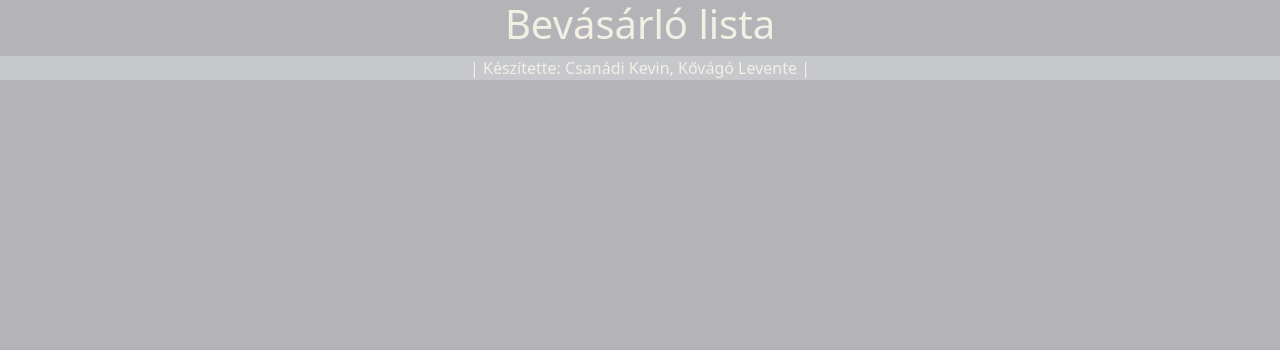
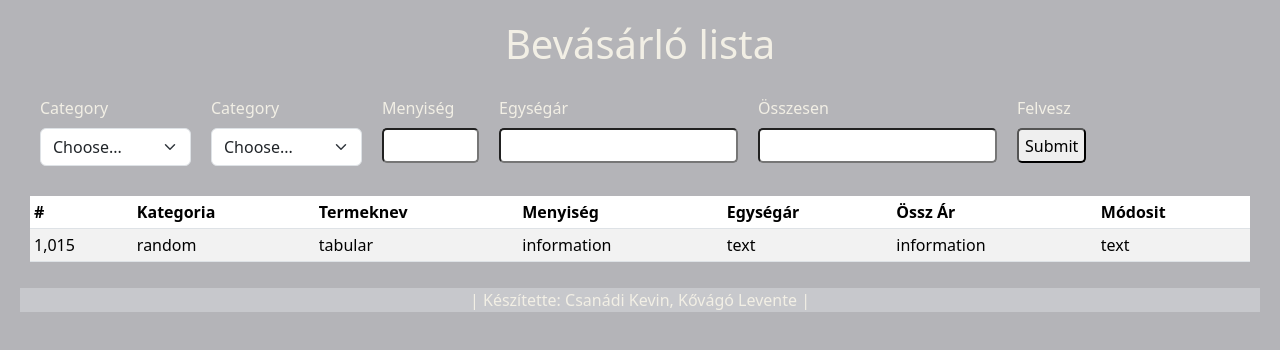
Before and after one commit to Kewkew00/Bevasarlo-lista, a website: page index.html in a window 1280 px wide. Drawn offline with nearby package versions, Linux system fonts and the light colour scheme.

Commit message:
alap komponensek feltöltése

```diff
--- a/CSS/style.css
+++ b/CSS/style.css
@@ -7,8 +7,25 @@ h1, footer {
 body {
     background-color: #B4B4B8;
     color: #F2EFE5;
+    padding: 20px;
+
 }
 
 footer {
     background-color: #C7C8CC;
 }
+div{
+    display: flex;
+
+    padding: 10px;
+    flex-direction: row;
+}
+.dropdawn{
+    display: flex;
+    flex-direction: column;
+
+}
+input{
+    border-radius: 5px;
+    height: 35px;
+}
--- a/index.html
+++ b/index.html
@@ -18,7 +18,66 @@
     <header>
         <h1>Bevásárló lista</h1>
     </header>
+    <div>
+      <div class="dropdawn .col-2">
+        <label for="category" class="form-label">Category</label>
+        <select class="form-select" id="category" required="">
+            <option value="">Choose...</option>
+            <option>United States</option>
+        </select>
+      </div>
+      <div class="dropdawn .col-2">
+          <label for="category" class="form-label">Category</label>
+        <select class="form-select" id="category" required="">
+            <option value="">Choose...</option>
+            <option>United States</option>
+        </select>
+      </div>
+      <div class="dropdawn .col-2">
+          <label for="quantity" class="form-label"> Menyiség</label>
+          <input type="number" id="quantity" name="quantity" min="1" max="100">
+      </div>
+      <div class="dropdawn .col-2">
+        <label for="quantity" class="form-label"> Egységár</label>
+        <input  id="quantity" name="quantity" >
+      </div>
+      <div class="dropdawn">
+        <label for="quantity" class="form-label"> Összesen</label>
+        <input  id="quantity" name="quantity" >
+      </div>
+      <div class="dropdawn .col-2">
+        <label for="quantity" class="form-label"> Felvesz</label>
+        <input type="submit">
+      </div>
+    </div>
 
+    <div class="table-responsive">
+      <table class="table table-striped table-sm">
+        <thead>
+          <tr>
+            <th scope="col">#</th>
+            <th scope="col">Kategoria</th>
+            <th scope="col">Termeknev</th>
+            <th scope="col">Menyiség</th>
+            <th scope="col">Egységár</th>
+            <th scope="col">Össz Ár</th>
+            <th scope="col">Módosit</th>
+          </tr>
+        </thead>
+        <tbody>
+
+          <tr>
+            <td>1,015</td>
+            <td>random</td>
+            <td>tabular</td>
+            <td>information</td>
+            <td>text</td>
+            <td>information</td>
+            <td>text</td>
+          </tr>
+        </tbody>
+      </table>
+    </div>
 
     <footer> | Készítette: Csanádi Kevin, Kővágó Levente | </footer>
     <script src="node_modules/bootstrap/dist/js/bootstrap.min.js"></script>
```
